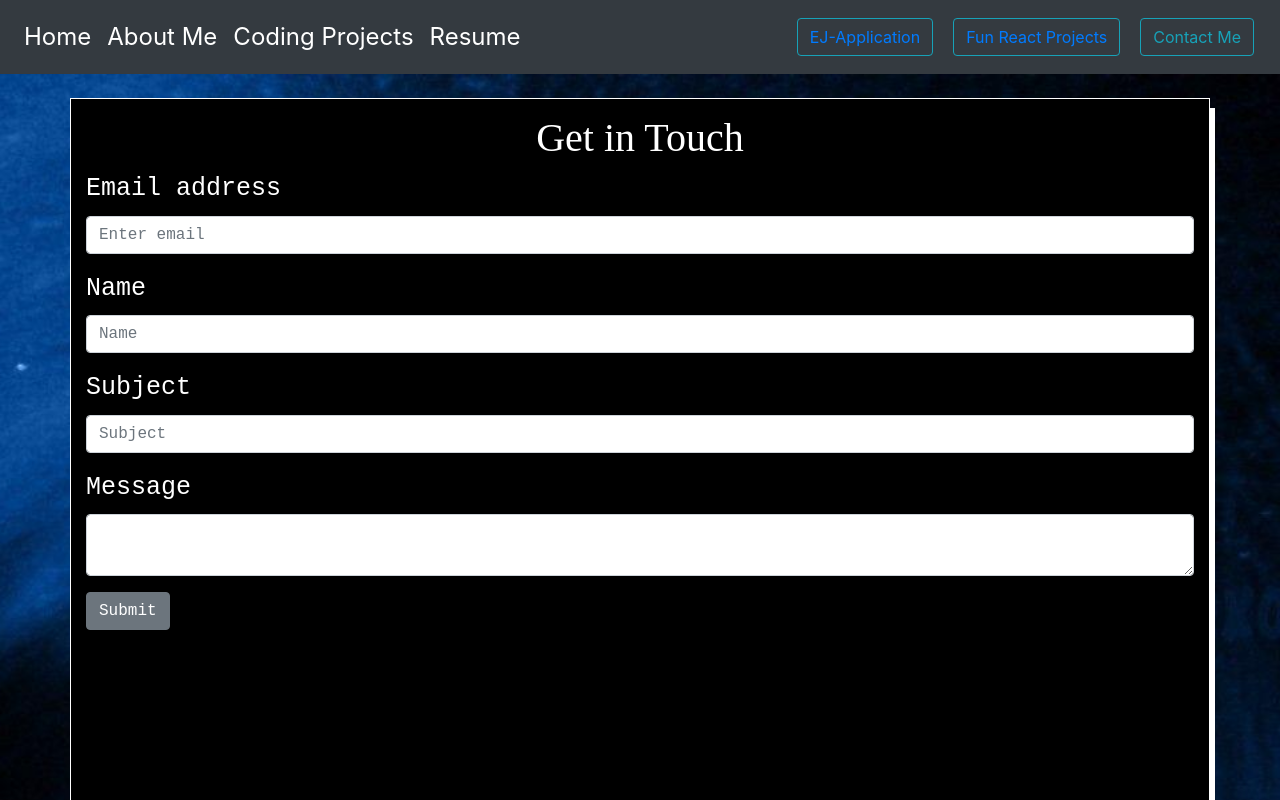
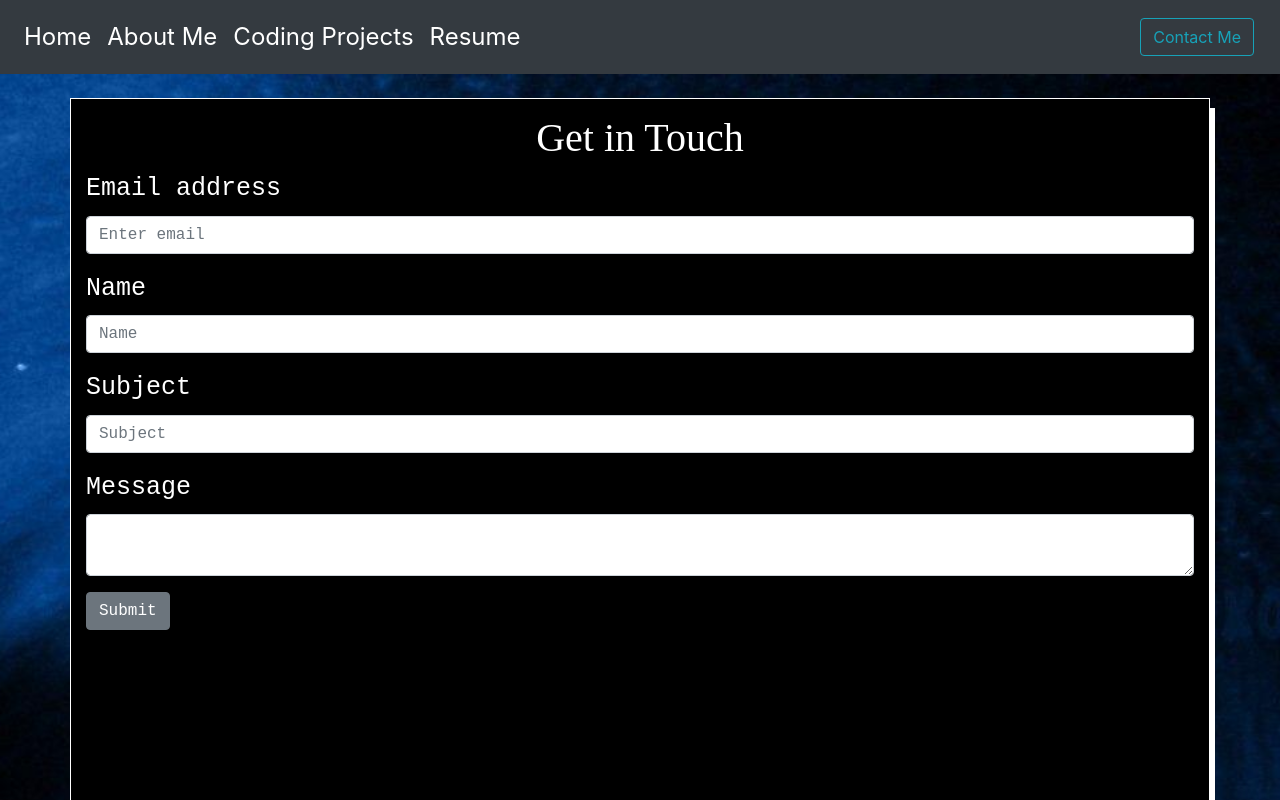
Before and after one commit to Ejdeguzman72/portfolio_v2, a React (Create React App) app: page /#/contact-me in a window 1280 px wide. Shown: the top 800 px of the page. Built offline with nearby package versions, Linux system fonts and the light colour scheme.

Commit message:
disable AWS button S3 projects

```diff
--- a/src/components/navbar-component/navbar-component.tsx
+++ b/src/components/navbar-component/navbar-component.tsx
@@ -47,7 +47,7 @@ export class NavBarComponent extends React.Component<any, any> {
                         </Nav.Link> */}
                         </Nav>
                         <Form inline>
-                            <Button variant="outline-info" id="navbar-button">
+                            {/* <Button variant="outline-info" id="navbar-button">
                                 <a href="http://project-dsa-bucket.s3.us-east-2.amazonaws.com/index.html#/" >
                                     EJ-Application
                             </a>
@@ -56,7 +56,7 @@ export class NavBarComponent extends React.Component<any, any> {
                                 <a href="https://fun-react-projects-bucket.s3.us-east-2.amazonaws.com/index.html" >
                                     Fun React Projects
                             </a>
-                            </Button>
+                            </Button> */}
                             <Link to="contact-me" id="navbar-button">
                                 <Button variant="outline-info" >Contact Me</Button  >
                             </Link>
```
